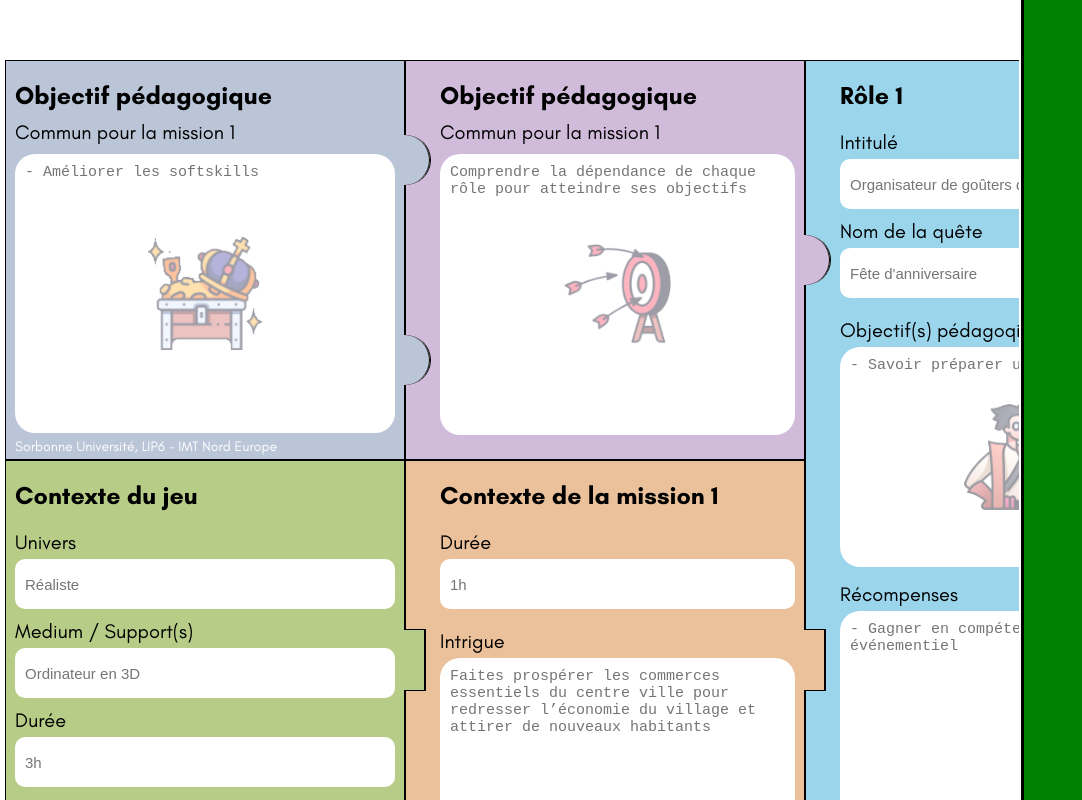
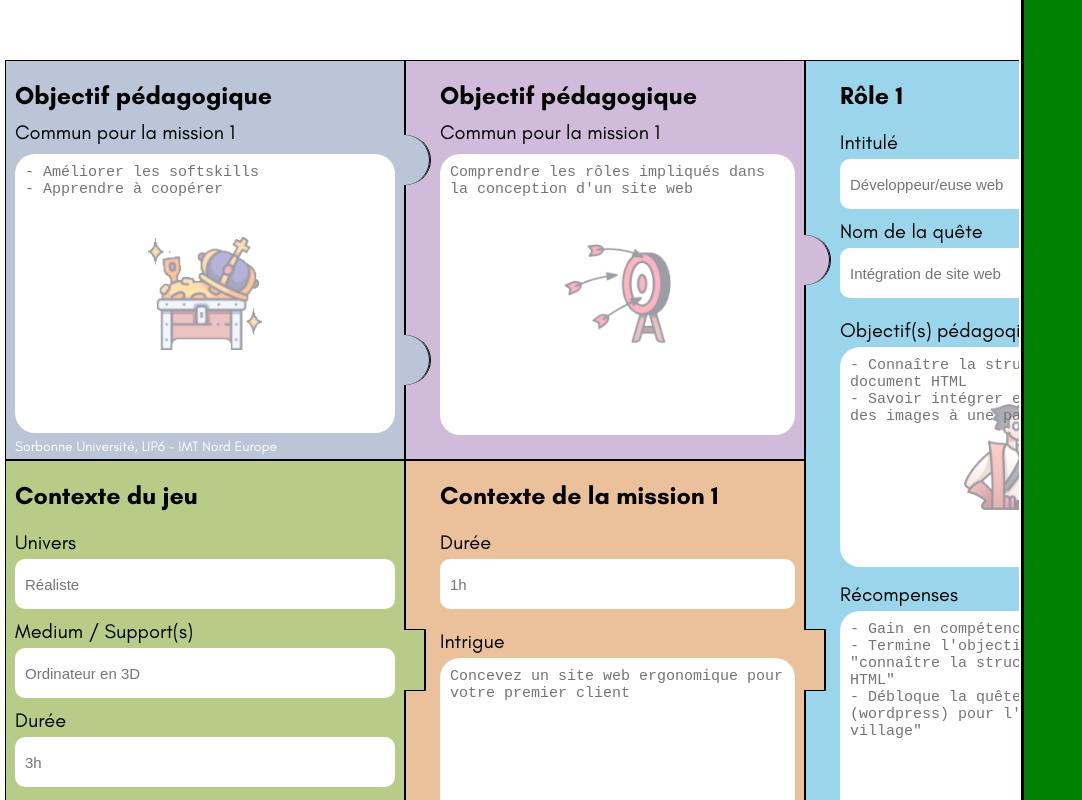
Before and after one commit to NUCLEOFIL/rlg-tool, an Angular app: page / in a window 1280 px wide. Shown: the whole page, without its empty margins (0-1082 px from the left). Built offline with nearby package versions, Linux system fonts and the light colour scheme.

Commit message:
change placeholders

```diff
--- a/src/app/pieces/educational-objective/educational-objective.component.html
+++ b/src/app/pieces/educational-objective/educational-objective.component.html
@@ -13,7 +13,7 @@
         <div class="piece-form-title">Objectif pédagogique</div>
         <div class="piece-form-objective">
             <label for="objective">Commun pour la mission 1</label>
-            <textarea name="objective" placeholder="Comprendre la dépendance de chaque rôle pour atteindre ses objectifs"></textarea>
+            <textarea name="objective" placeholder="Comprendre les rôles impliqués dans la conception d'un site web"></textarea>
         </div>
 
     </div>
--- a/src/app/pieces/game-context/game-context.component.html
+++ b/src/app/pieces/game-context/game-context.component.html
@@ -24,11 +24,11 @@
         </div>
         <div class="piece-form-intrigue">
             <label for="intrigue">Intrigue</label>
-            <textarea name="intrigue" placeholder="Vous habitez et travaillez dans un village et devez réussir à le faire vivre et prospérer. Si vous échouez, un riche promoteur risque de raser le village pour en faire un aéroport"></textarea>
+            <textarea name="intrigue" placeholder="Vous êtes stagiaire dans une agence de communication et devez faire vos preuves pour être embauché.e"></textarea>
         </div>
         <div class="piece-form-other">
             <label for="other">Autre</label>
-            <textarea name="other" placeholder="Test"></textarea>
+            <textarea name="other"></textarea>
         </div>
     </div>
 
--- a/src/app/pieces/game-educationnal-objective/game-educationnal-objective.component.html
+++ b/src/app/pieces/game-educationnal-objective/game-educationnal-objective.component.html
@@ -11,7 +11,7 @@
         <div class="piece-form-title">Objectif pédagogique</div>
         <div class="piece-form-objective">
             <label for="objective">Commun pour la mission 1</label>
-            <textarea name="objective" placeholder="- Améliorer les softskills"></textarea>
+            <textarea name="objective" placeholder="- Améliorer les softskills&#10;- Apprendre à coopérer"></textarea>
         </div>
         <div class="piece-form-footer">Sorbonne Université, LIP6 - IMT Nord Europe</div>
     </div>
--- a/src/app/pieces/mission-context/mission-context.component.html
+++ b/src/app/pieces/mission-context/mission-context.component.html
@@ -17,11 +17,11 @@
         </div>
         <div class="piece-form-intrigue">
             <label for="intrigue">Intrigue</label>
-            <textarea name="intrigue" placeholder="Faites prospérer les commerces essentiels du centre ville pour redresser l’économie du village et attirer de nouveaux habitants"></textarea>
+            <textarea name="intrigue" placeholder="Concevez un site web ergonomique pour votre premier client"></textarea>
         </div>
         <div class="piece-form-other">
             <label for="other">Autre</label>
-            <textarea name="other" placeholder="Test"></textarea>
+            <textarea name="other"></textarea>
         </div>
     </div>
 </div>
--- a/src/app/pieces/role/role.component.html
+++ b/src/app/pieces/role/role.component.html
@@ -13,19 +13,19 @@
         <div class="piece-form-title">Rôle 1</div>
         <div class="piece-form-intitule">
             <label for="intitule">Intitulé</label>
-            <input name="intitule" type="text" placeholder="Organisateur de goûters d'anniversaire"/>
+            <input name="intitule" type="text" placeholder="Développeur/euse web"/>
         </div>
         <div class="piece-form-name">
             <label for="name">Nom de la quête</label>
-            <input name="name" type="text" placeholder="Fête d'anniversaire"/>
+            <input name="name" type="text" placeholder="Intégration de site web"/>
         </div>
         <div class="piece-form-objective">
             <label for="objective">Objectif(s) pédagoqique(s)</label>
-            <textarea name="objective" placeholder="- Savoir préparer une fête"></textarea>
+            <textarea name="objective" placeholder="- Connaître la structure d'un document HTML&#10;- Savoir intégrer et mettre en forme des images à une page web"></textarea>
         </div>
         <div class="piece-form-reward">
             <label for="reward">Récompenses</label>
-            <textarea name="reward" placeholder="- Gagner en compétence en événementiel"></textarea>
+            <textarea name="reward" placeholder="- Gain en compétences en web&#10;- Termine l'objectif pédagoqique &quot;connaître la structure d'un document HTML&quot;&#10;- Débloque la quête &quot;un CMS (wordpress) pour l'association du village&quot;"></textarea>
         </div>
     </div>
 </div>
--- a/src/app/pieces/task/task.component.html
+++ b/src/app/pieces/task/task.component.html
@@ -100,7 +100,7 @@
                 <mat-icon *ngIf="symbol" [style.color]="symbolColor" [fontIcon]="symbol"></mat-icon>
             </div>
         </div>
-        <textarea class="piece-form-content" placeholder="Acheter des citrons"></textarea>
+        <textarea class="piece-form-content" placeholder="Positionner dans l'ordre les balises HTML principales"></textarea>
         <div class="piece-form-bottom">
             <div class="piece-form-bottom-prerequires" (click)="changeDisplayPrerequires()">
                 <label>Prérequis</label>
```
